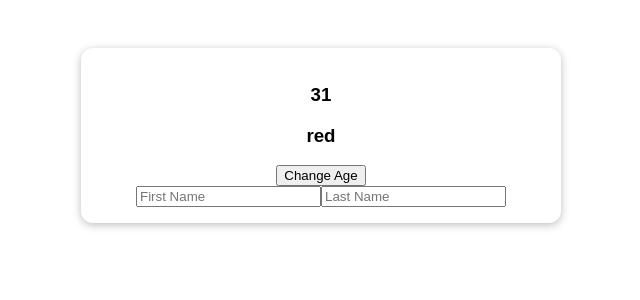
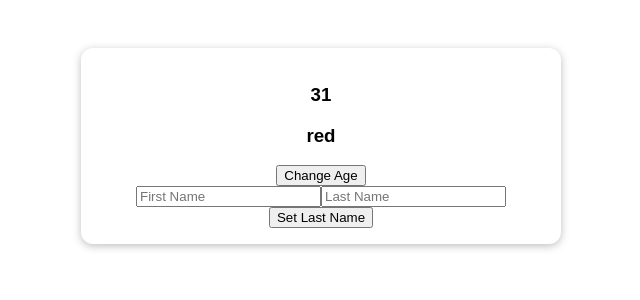
Before and after one commit to MrMic/Vue3JS_Section19, a Vue app: page / in a window 1280 px wide. Shown: the top 300 px of the page, without its empty margins (319-959 px from the left). Built offline with nearby package versions, Linux system fonts and the light colour scheme; the HTML template or start-up script is replaced by a standard one.

Commit message:
✨ (feat) UX: Template Refs

```diff
--- a/src/App.vue
+++ b/src/App.vue
@@ -7,7 +7,8 @@
     <button @click="setAge">Change Age</button>
     <div>
       <input type="text" placeholder="First Name" v-model="firstName" />
-      <input type="text" placeholder="Last Name" v-model="lastName" />
+      <input type="text" placeholder="Last Name" ref="lastNameInput" />
+      <button @click="setLastName">Set Last Name</button>
     </div>
   </section>
 </template>
@@ -18,11 +19,12 @@
 
 // const userName = ref('Maximilian');
 // const age = ref(27);
+// const user = reactive({ name: 'Maximilian', age: 27 }); // NOTE: reactive()
 const uAge = ref(31);
 const uColor = ref('red'); // NOTE: ref()
-// const user = reactive({ name: 'Maximilian', age: 27 }); // NOTE: reactive()
 const firstName = ref('');
 const lastName = ref('');
+const lastNameInput = ref(null);
 
 const uName = computed(() => {
   return firstName.value + ' ' + lastName.value;
@@ -34,11 +36,17 @@
   console.log('New name: ', newVals[1]);
   console.log('Old name: ', oldVals[1]);
 });
+
 // ______________________________________________________________________
 const setAge = function SetNewAge() {
   // user.age++;
   uAge.value++;
   uColor.value = 'blue';
+};
+
+// ______________________________________________________________________
+const setLastName = function SetNewLastName() {
+  lastName.value = lastNameInput.value.value;
 };
 
 // console.log(uAge, user);
```
Also changed, not shown: 1 other file (tests, documents, lock files or other folders).
